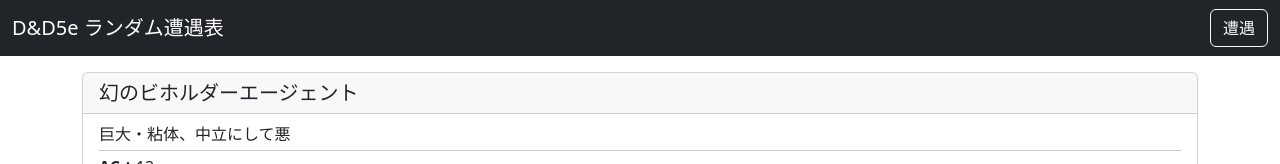
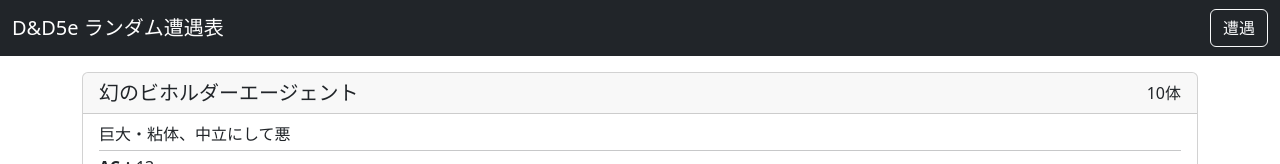
Before and after one commit to tamura2004/dd5monster, a React (Vite) app: page / in a window 1280 px wide. Both pictures are taken after a click on the button "遭遇". Shown: the top 164 px of the page. Built offline with nearby package versions, Linux system fonts and the light colour scheme.

Commit message:
Add useMonster

```diff
--- a/package.json
+++ b/package.json
@@ -5,7 +5,8 @@
   "type": "module",
   "scripts": {
     "dev": "vite",
-    "build": "tsc -b && vite build",
+    "build": "tsc -b && vite build && cp -r dist docs",
+    "rebuild": "tsc -b && vite build && rm -R docs && cp -r dist docs",
     "lint": "eslint .",
     "preview": "vite preview"
   },
--- a/src/App.tsx
+++ b/src/App.tsx
@@ -1,9 +1,7 @@
 import "./App.css";
 import { useSettings } from "./hooks/useSettings.ts";
 import { Difficulty } from "./data/difficulty.ts";
-import React, { useState } from "react";
-import { CardText } from "./components/CardText.tsx";
-import { Hr } from "./components/Hr.tsx";
+import { useState } from "react";
 import { MonsterCard } from "./components/MonsterCard.tsx";
 
 const Page = {
--- a/src/components/MonsterCard.tsx
+++ b/src/components/MonsterCard.tsx
@@ -37,7 +37,10 @@
 
   return (
     <div className="card">
-      <h5 className="card-header">{name}</h5>
+      <div className="card-header d-flex">
+        <h5 className="card-title mb-0">{name}</h5>
+        <span className="ms-auto">10体</span>
+      </div>
       <div className="card-body py-2">
         <p className="card-text my-0">
           {size}・{monsterType}、中立にして悪
@@ -60,12 +63,6 @@
               value={abilities[ability as Ability]}
             />
           ))}
-          {/*<AbilityCol label={Ability.STR} value={abilities[Ability.STR]} />*/}
-          {/*<AbilityCol label={Ability.DEX} value={abilities[Ability.DEX]} />*/}
-          {/*<AbilityCol label={Ability.CON} value={abilities[Ability.CON]} />*/}
-          {/*<AbilityCol label={Ability.INT} value={abilities[Ability.INT]} />*/}
-          {/*<AbilityCol label={Ability.WIS} value={abilities[Ability.WIS]} />*/}
-          {/*<AbilityCol label={Ability.CHA} value={abilities[Ability.CHA]} />*/}
         </div>
         <hr className="my-1" />
         {Object.entries(feats).map(([label, text]) => (
--- a/src/data/monsterModifiers.ts
+++ b/src/data/monsterModifiers.ts
@@ -1,7 +1,7 @@
 import { Monster } from "../models/Monster.ts";
 import { Ability } from "../models/Ability.ts";
 
-const monsterModifiers: Record<string, (monster: Monster) => Monster> = {
+export const monsterModifiers: Record<string, (monster: Monster) => Monster> = {
   "STR+": (monster) => {
     const str = monster.abilities[Ability.STR];
     return {
```
Also changed, not shown: 4 other files (tests, documents, lock files or other folders).
